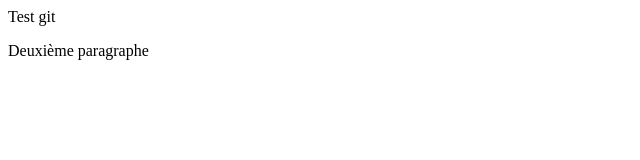
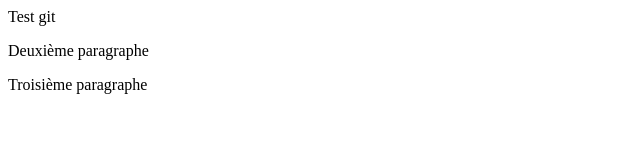
Before and after one commit to djasan/OEfCEPPIC, a plain HTML site: page index.html in a window 1280 px wide. Shown: the whole page, without its empty margins (0-640 px from the left). Drawn offline with Linux system fonts and the light colour scheme.

Commit message:
Ajout d'un troisième paragraphe commit sur plusieurs lignes sans le -m etc

```diff
--- a/index.html
+++ b/index.html
@@ -1,3 +1,5 @@
 <p>Test git</p>
 
 <p>Deuxième paragraphe</p>
+
+<p>Troisième paragraphe</p>
```
